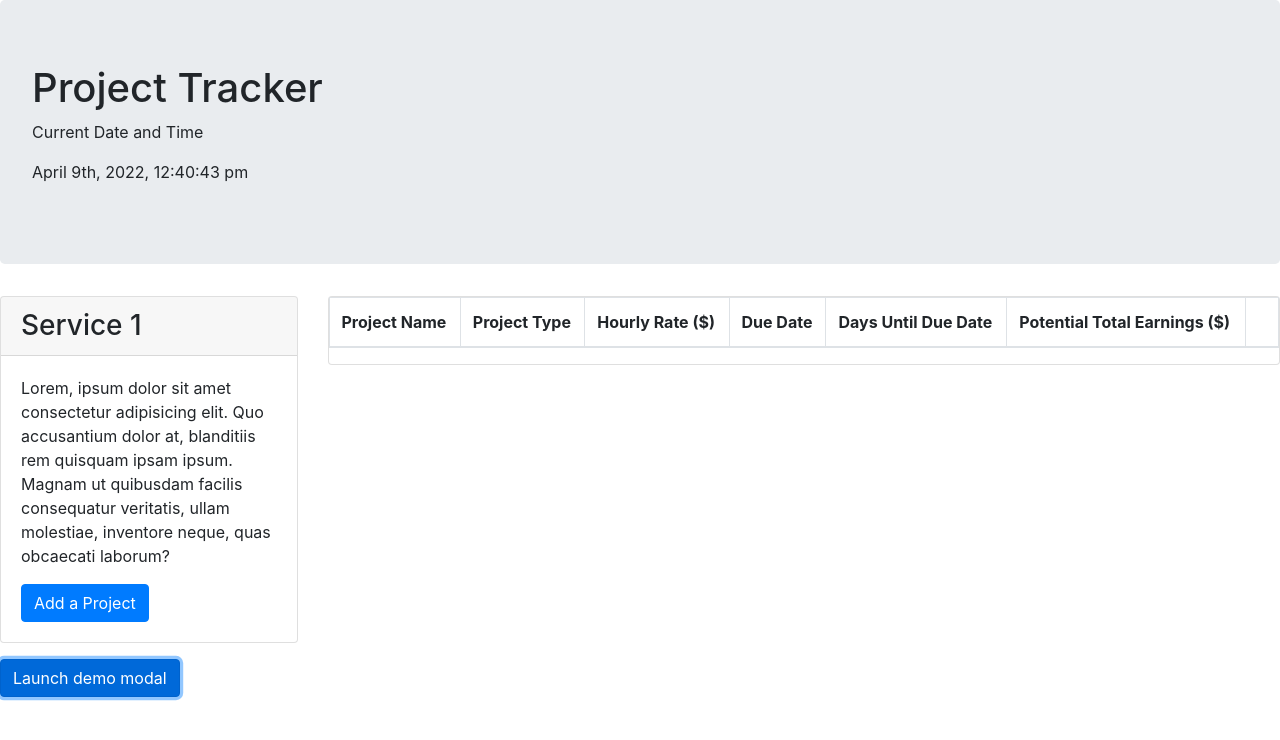
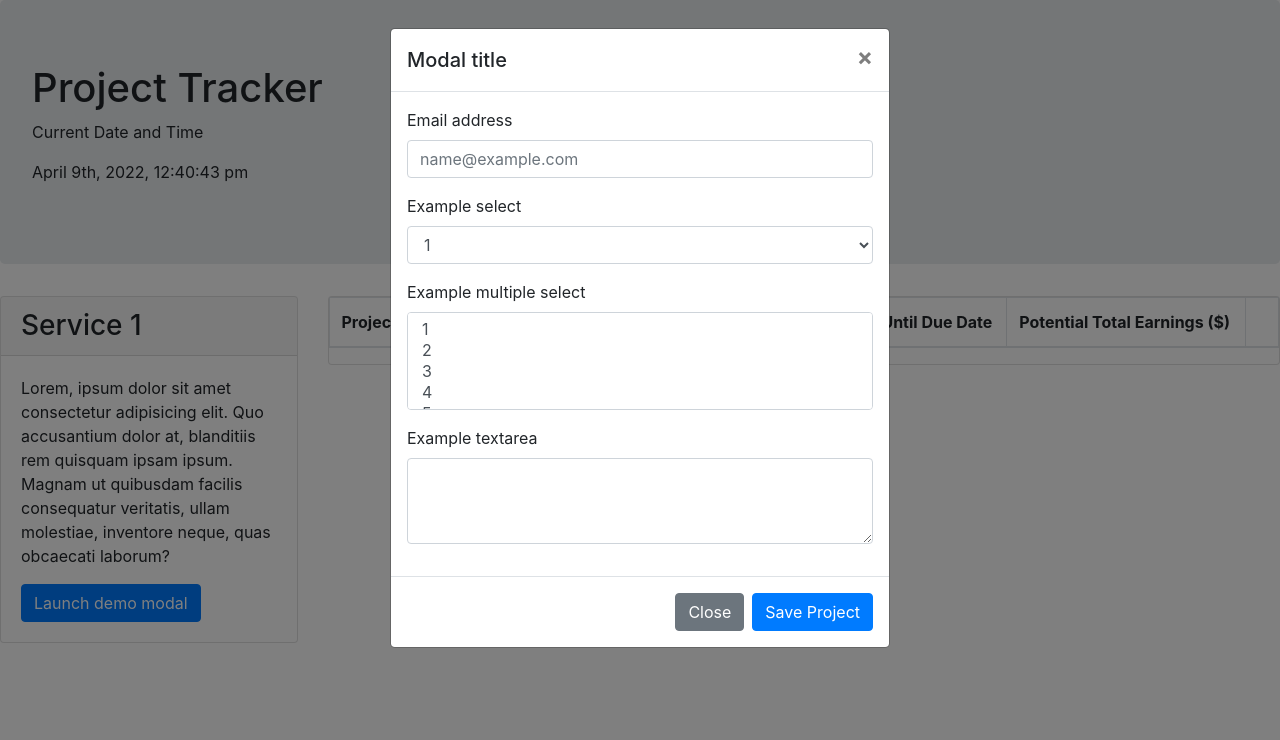
Before and after one commit to fl1jason/MiniProjectManager, a plain HTML site: page index.html in a window 1280 px wide. Both pictures are taken after a click on the button "Launch demo modal". Drawn offline with nearby package versions, Linux system fonts and the light colour scheme.

Commit message:
corrected Modal

```diff
--- a/index.html
+++ b/index.html
@@ -22,6 +22,60 @@
       <p>Current Date and Time</p>
       <p id="time-display"></p>
     </section>
+
+    <!-- Modal -->
+    <div class="modal fade" id="exampleModal" tabindex="-1" role="dialog" aria-labelledby="exampleModalLabel" aria-hidden="true">
+      <div class="modal-dialog" role="document">
+        <div class="modal-content">
+          <div class="modal-header">
+            <h5 class="modal-title" id="exampleModalLabel">Modal title</h5>
+            <button type="button" class="close" data-dismiss="modal" aria-label="Close">
+              <span aria-hidden="true">&times;</span>
+            </button>
+          </div>
+          <div class="modal-body">
+
+            <form>
+              <div class="form-group">
+                <label for="exampleFormControlInput1">Email address</label>
+                <input type="email" class="form-control" id="exampleFormControlInput1" placeholder="name@example.com">
+              </div>
+              <div class="form-group">
+                <label for="exampleFormControlSelect1">Example select</label>
+                <select class="form-control" id="exampleFormControlSelect1">
+                  <option>1</option>
+                  <option>2</option>
+                  <option>3</option>
+                  <option>4</option>
+                  <option>5</option>
+                </select>
+              </div>
+              <div class="form-group">
+                <label for="exampleFormControlSelect2">Example multiple select</label>
+                <select multiple class="form-control" id="exampleFormControlSelect2">
+                  <option>1</option>
+                  <option>2</option>
+                  <option>3</option>
+                  <option>4</option>
+                  <option>5</option>
+                </select>
+              </div>
+              <div class="form-group">
+                <label for="exampleFormControlTextarea1">Example textarea</label>
+                <textarea class="form-control" id="exampleFormControlTextarea1" rows="3"></textarea>
+              </div>
+            </form>
+
+
+          </div>
+          <div class="modal-footer">
+            <button type="button" class="btn btn-secondary" data-dismiss="modal">Close</button>
+            <button type="button" class="btn btn-primary" id="saveProject">Save Project</button>
+          </div>
+        </div>
+      </div>
+    </div>
+
     <section class="row justify-content-around">
       <div class="col-12 col-sm-3 col-lg-3 mb-3">
           <div class="card">
@@ -35,21 +89,15 @@
                 neque,
                 quas obcaecati laborum?
               </p>
-                <!-- Button trigger modal -->
-<!-- <button type="button" class="btn btn-primary" data-toggle="modal" data-target="#exampleModal">
+
+              <button type="button" class="btn btn-primary" data-toggle="modal" data-target="#exampleModal">
                 Launch demo modal
-  </button> -->
-                <button type="button" id="new-project" class="btn btn-primary" data-toggle="modal" data-target="#projectModal">
-                    Add a Project
               </button>
-
-                <!-- <button class="btn btn-block btn-info">Learn more.</button> -->
             </div>
           </div>
         </div>
         <div class="col-12 col-sm-9 col-lg-9 mb-3">
           <div class="card">
-
             <table>
               <table class="table table-bordered custom-table">
                   <thead>
@@ -65,53 +113,18 @@
                   </thead>
                   <tbody id="project-display"></tbody>
                 </table>
-
             </table>
-
+          </div>
         </div>
     </section>
-      <button type="button" class="btn btn-primary" data-toggle="modal" data-target="#exampleModal">
-        Launch demo modal
-      </button>
-      <!-- Modal -->
-<div class="modal fade" id="exampleModal" tabindex="-1" role="dialog" aria-labelledby="exampleModalLabel" aria-hidden="true">
-    <div class="modal-dialog" role="document">
-      <div class="modal-content">
-        <div class="modal-header">
-          <h5 class="modal-title" id="exampleModalLabel">Modal title</h5>
-          <button type="button" class="close" data-dismiss="modal" aria-label="Close">
-            <span aria-hidden="true">&times;</span>
-          </button>
-        </div>
-        <div class="modal-body">
-          ...
-        </div>
-        <div class="modal-footer">
-          <button type="button" class="btn btn-secondary" data-dismiss="modal">Close</button>
-          <button type="button" class="btn btn-primary">Save changes</button>
-        </div>
-      </div>
-    </div>
-  <!-- </div>
-      <div class="modal fade" id="projectModal" tabindex="-1" aria-labelledby="projectModalLabel" aria-hidden="true">
-          <p>Test</p>
-        </div> -->
-
-
-
-
-      <!-- <div id="projectModal" class="modal">
-          <p>Hello World</p>
-      </div> -->
-
-
-
   </main>
 
+  <script src="https://cdnjs.cloudflare.com/ajax/libs/jquery/3.5.1/jquery.min.js"></script>
+  <script src="https://cdnjs.cloudflare.com/ajax/libs/popper.js/1.16.1/umd/popper.min.js"></script>
+  <script src="https://cdnjs.cloudflare.com/ajax/libs/twitter-bootstrap/4.5.0/js/bootstrap.min.js"></script>
+  <script src="https://cdnjs.cloudflare.com/ajax/libs/moment.js/2.27.0/moment.min.js"></script>
+  <script src="https://code.jquery.com/ui/1.12.0/jquery-ui.min.js"></script>
+  <script src="./assets/scripts/script.js"></script>
 
 </body>
-<script src="https://code.jquery.com/jquery-1.12.4.js"></script>
-<script src="https://code.jquery.com/ui/1.12.1/jquery-ui.js"></script>
-<script src="./assets/scripts/script.js"></script>
-
 </html>
```
Lines whose indentation alone changed are shown as unchanged.
